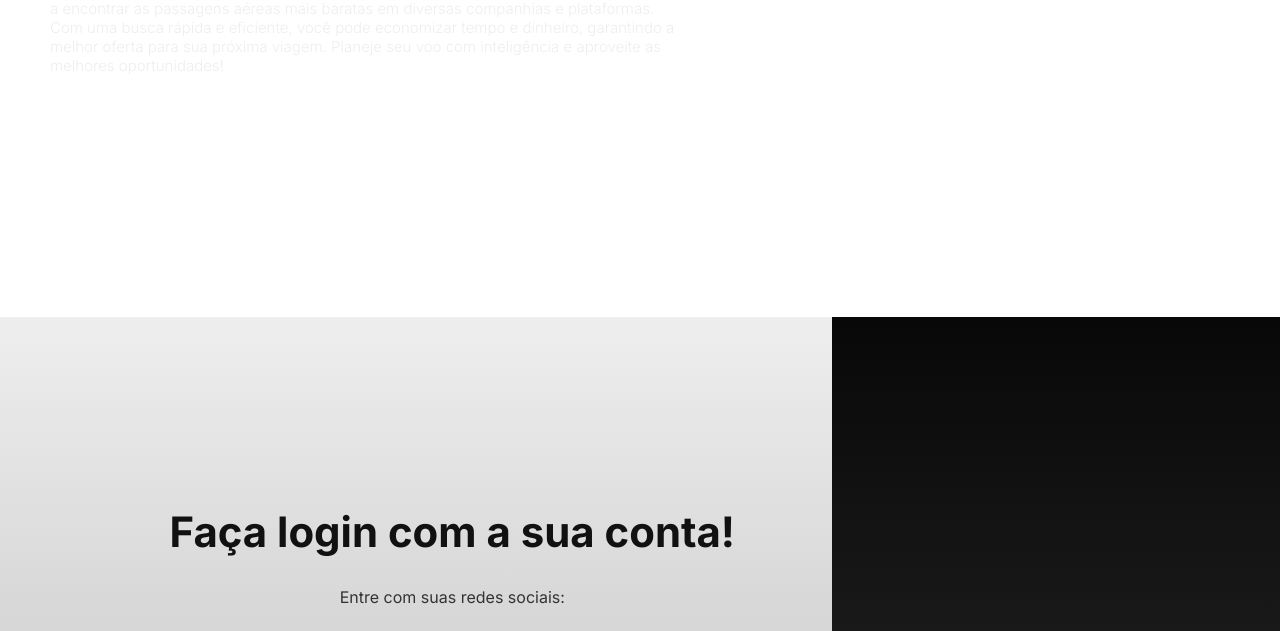
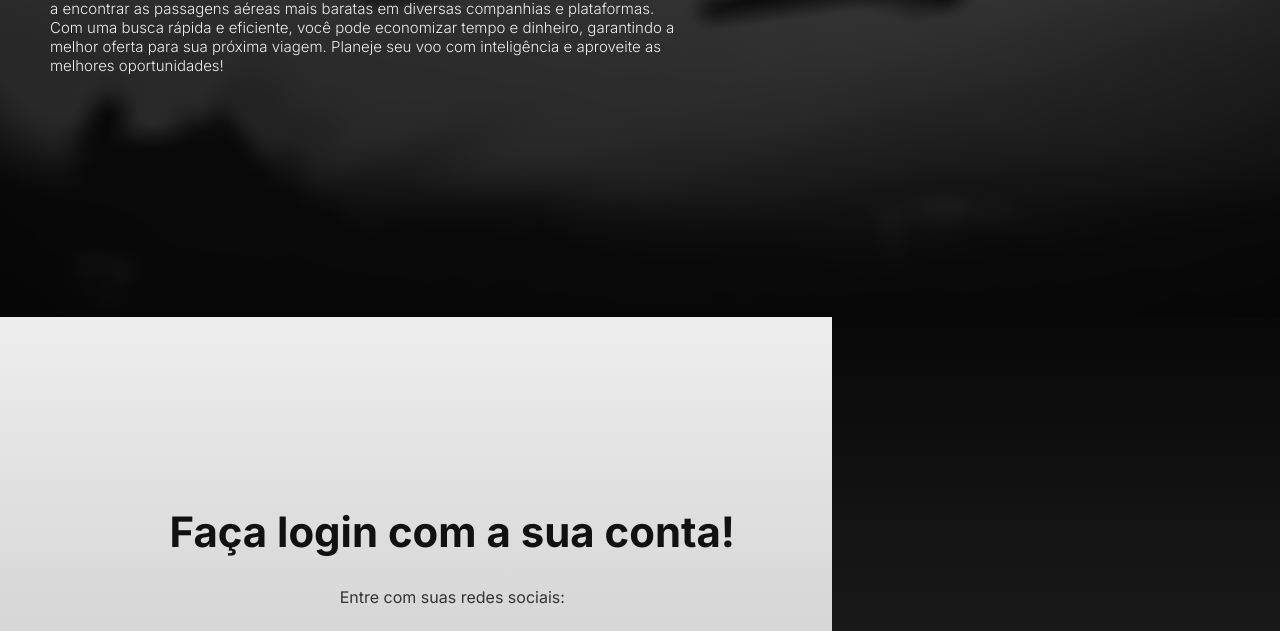
Before and after one commit to eusoMath/PagueBaixoVoeAlto, a plain HTML site: page index.html in a window 1280 px wide. Shown: the part 483-1114 px from the top of the page. Drawn offline with Linux system fonts and the light colour scheme; the site is published under a folder, as on GitHub Pages, so addresses that start at the root find nothing.

Commit message:
tentando solucionar o problema da imagem

```diff
--- a/geral.css
+++ b/geral.css
@@ -15,7 +15,7 @@
 .landing{
     padding: 35px 50px;
     height: 100vh;
-    background-image: url(/assets/fundo_desfocado.png);
+    background-image: url(assets/fundo_desfocado.png);
     background-position: center;
     background-size: cover;
 }
```
